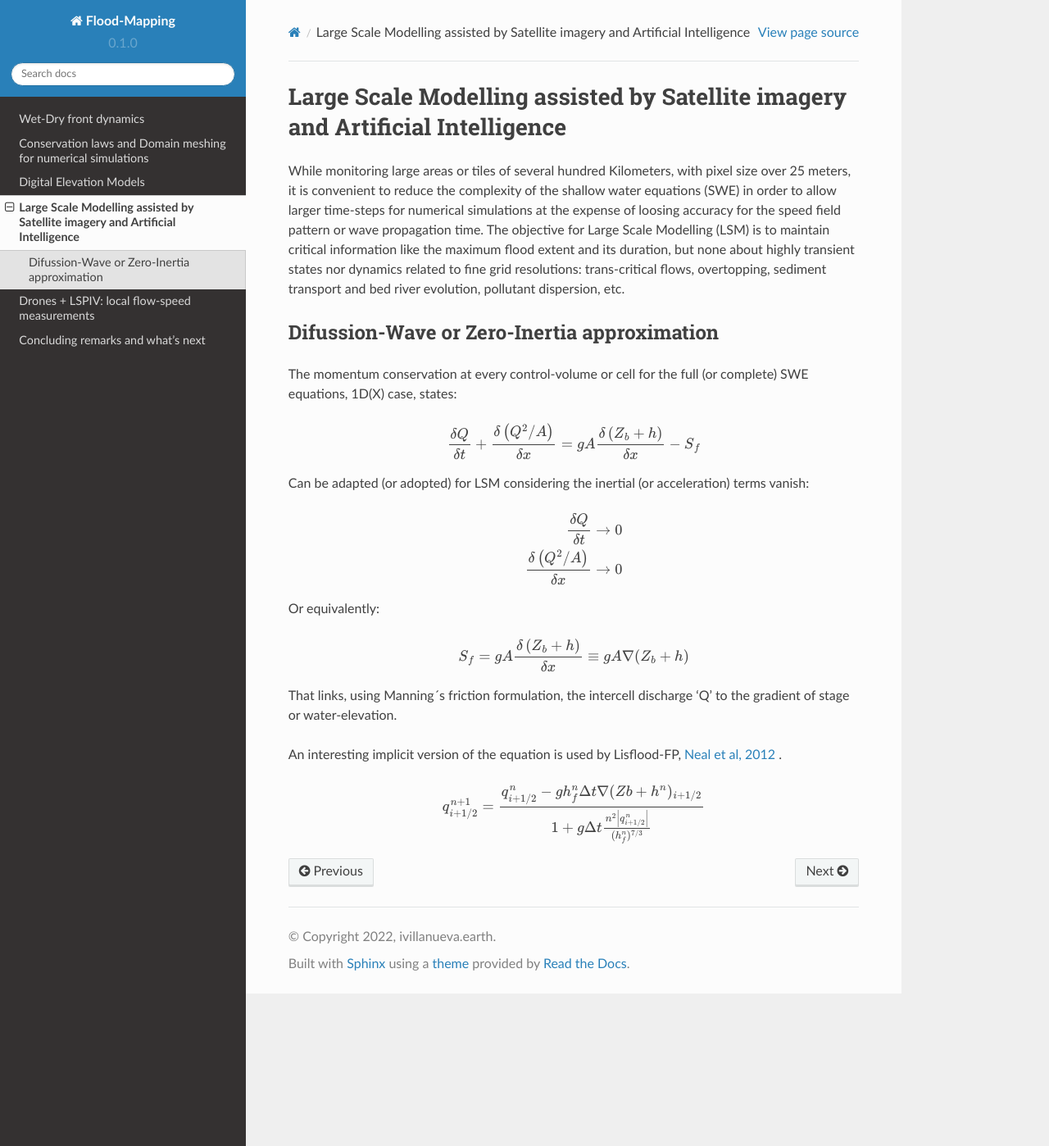
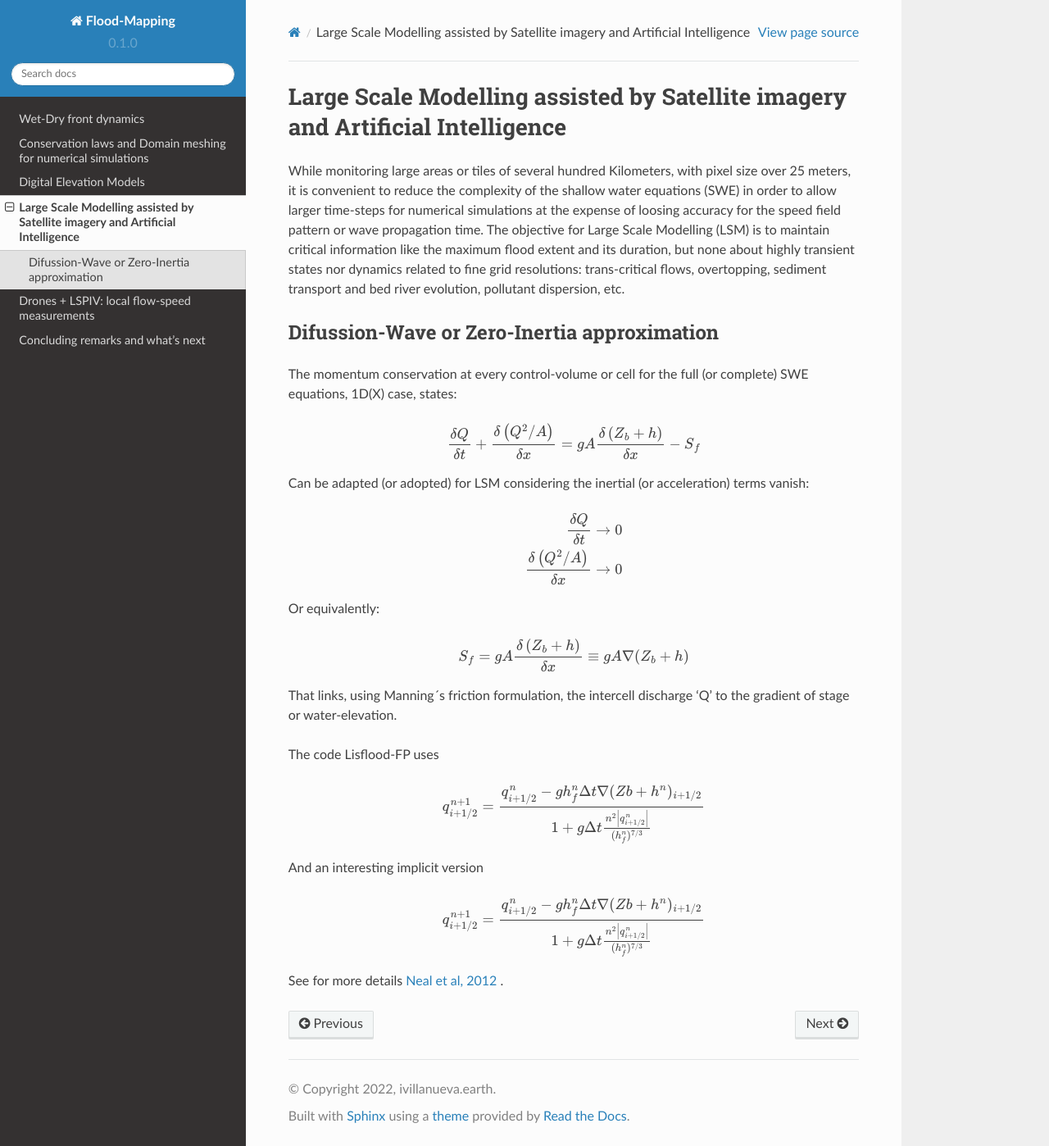
Before and after one commit to ivillamadrid/FloodMapping, a Sphinx documentation site: the page built from docs/source/lsm.rst, in a window 1280 px wide and 1398 px high. Shown: the whole window at 82% size. Built offline with Sphinx 7.4.7 and the Read the Docs theme 2.0.0, drawn with Linux system fonts in a browser that asks for light colours.

Commit message:
Update lsm.rst

```diff
--- a/docs/source/lsm.rst
+++ b/docs/source/lsm.rst
@@ -31,10 +31,19 @@ Or equivalently:
 
 That links, using Manning´s friction formulation, the intercell discharge 'Q' to the gradient of stage or water-elevation.
 
-An interesting implicit version of the equation is used by Lisflood-FP, `Neal et al, 2012`_ .
-
-.. _Neal et al, 2012: https://doi.org/10.1029/2012WR012514
+The code Lisflood-FP uses
 
 .. math::
 
  q^{n+1}_{i+1/2} =  \frac{q^n_{i+1/2} -g h^n_f \Delta t \nabla(Zb+h^n)_{i+1/2}}{1+g \Delta t \frac{n^2  \left|q^n_{i+1/2}\right|}{(h^n_f)^{7/3}}}
+
+And an interesting implicit version
+
+.. math::
+
+ q^{n+1}_{i+1/2} =  \frac{q^n_{i+1/2} -g h^n_f \Delta t \nabla(Zb+h^n)_{i+1/2}}{1+g \Delta t \frac{n^2  \left|q^n_{i+1/2}\right|}{(h^n_f)^{7/3}}}
+
+
+See for more details `Neal et al, 2012`_ .
+
+.. _Neal et al, 2012: https://doi.org/10.1029/2012WR012514
```
